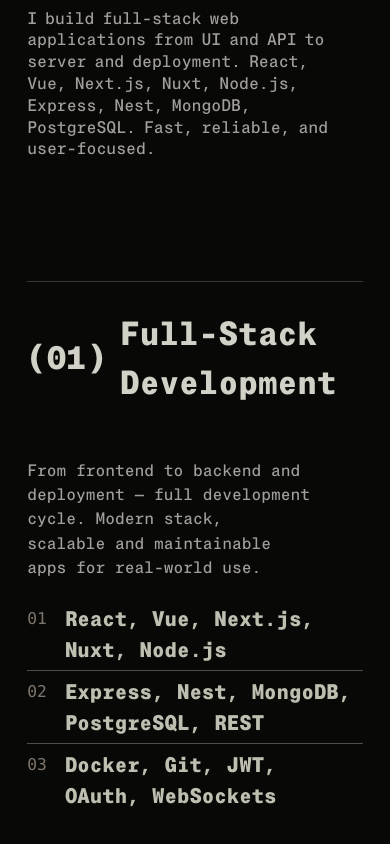
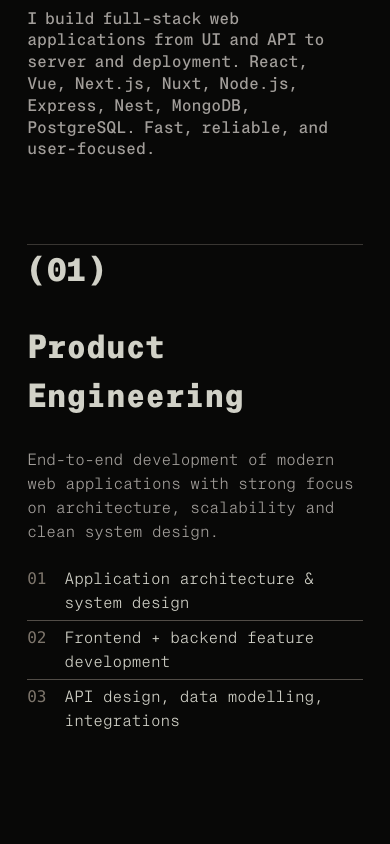
Before and after one commit to Mukhammad-amin-ai/Portfolio-v2, a Next.js app: page / in a window 390 px wide. Shown: the part 1142-1986 px from the top of the page. Built offline with nearby package versions, Linux system fonts and the light colour scheme.

Commit message:
[+] fixed services section

```diff
--- /dev/null
+++ b/src/components/ServiceItem.tsx
@@ -0,0 +1,49 @@
+type Props = {
+  service: {
+    id: string;
+    title: string;
+    style: string;
+    description: string;
+    points: string[];
+  };
+  index: number;
+};
+
+export function ServiceItem({ service, index }: Props) {
+  return (
+    <div
+      className={service.style}
+      style={{ top: `calc(20vh + ${index * 10}em)` }}
+    >
+      <div className="md:grid grid-cols-12 text-(length:--text-heading-2) font-semibold text-(--color-accent-400)">
+        <span className="col-span-2">({service.id})</span>
+
+        <h3 className="col-span-8 col-start-6 py-(--space-md)">
+          {service.title}
+        </h3>
+      </div>
+
+      <div className="md:grid grid-cols-12 min-h-[40vh]">
+        <div className="col-span-7 col-start-6 flex flex-col gap-y-(--space-sm)">
+          <p className="max-w-[40ch] text-(--color-secondary-50)">
+            {service.description}
+          </p>
+
+          <div className="flex flex-col divide-y divide-(--color-secondary-200)">
+            {service.points.map((p, i) => (
+              <span
+                key={i}
+                className="flex gap-x-(--space-sm) py-(--space-3xs)"
+              >
+                <span className="font-mono text-(--color-secondary-75)">
+                  {String(i + 1).padStart(2, "0")}
+                </span>
+                {p}
+              </span>
+            ))}
+          </div>
+        </div>
+      </div>
+    </div>
+  );
+}
--- a/src/components/sections/Services.tsx
+++ b/src/components/sections/Services.tsx
@@ -1,50 +1,87 @@
-'use client'
+"use client";
 
-import {useState, useEffect} from 'react'
-import {gsap} from 'gsap'
-import {ScrollTrigger} from 'gsap/ScrollTrigger'
-import CharReveal from '@/components/animations/CharReveal'
-import TextReveal from '@/components/animations/TextReveal'
-import MenuButton from '@/components/MenuButton'
+import { useState, useEffect } from "react";
+import { gsap } from "gsap";
+import { ScrollTrigger } from "gsap/ScrollTrigger";
 
-gsap.registerPlugin(ScrollTrigger)
+import CharReveal from "@/components/animations/CharReveal";
+import TextReveal from "@/components/animations/TextReveal";
+import MenuButton from "@/components/MenuButton";
+import { ServiceItem } from "../ServiceItem";
+
+gsap.registerPlugin(ScrollTrigger);
+
+export const services = [
+  {
+    id: "01",
+    style: "sticky border-t border-t-(--color-secondary-300) bg-(--color-secondary-400) mb-[21.5em] c324:mb-[23em] c343:mb-[23.5em] c358:mb-[25em] c360:mb-[23em] c370:mb-[21em] cs3:mb-[19em] c387:mb-[19.2em] cs5:mb-[18.2em] cs4:mb-[18em] sm:mb-[19em] md:mb-[19em] cs1:mb-[18.5em] lg:mb-[20.1em]",
+    title: "Product Engineering",
+    description:
+      "End-to-end development of modern web applications with strong focus on architecture, scalability and clean system design.",
+    points: [
+      "Application architecture & system design",
+      "Frontend + backend feature development",
+      "API design, data modelling, integrations",
+    ],
+  },
+  {
+    id: "02",
+    style: "sticky border-t border-t-(--color-secondary-300) bg-(--color-secondary-400) mb-[15.5em] c343:mb-[17.5em] c358:mb-[16.5em] c360:mb-[15em] c370:mb-[16em] cs3:mb-[13.1em] c387:mb-[13em] cs5:mb-[13em] cs4:mb-[13em] cs2:mb-[13.2em] sm:mb-[13em] md:mb-[13.5em] cs1:mb-[13em] lg:mb-[14em] top-[calc(20vh+7em)] cs2:top-[calc(20vh+7em)] sm:top-[calc(20vh+6em)] md:top-[calc(20vh+8em)] cs1:top-[calc(20vh+6em)] lg:top-[calc(20vh+6em)]",
+    title: "Frontend Systems",
+    description:
+      "Engineering fast, responsive and accessible user interfaces that scale with product growth.",
+    points: [
+      "SSR / SPA / hybrid rendering strategies",
+      "Component architecture & state management",
+      "UX performance optimization & SEO readiness",
+    ],
+  },
+  {
+    id: "03",
+    style: "sticky border-t border-t-(--color-secondary-300) bg-(--color-secondary-400) mb-[7.5em] cs1:mb-[7em] lg:mb-[8em] top:calc(20vh + 16em)",
+    title: "Scalable Backend",
+    description:
+      "Design and development of reliable backend services, real-time features and background processing pipelines.",
+    points: [
+      "Authentication, authorization & security layers",
+      "Realtime communication & async processing",
+      "Deployment pipelines, monitoring & scaling",
+    ],
+  },
+];
 
 export default function Services() {
-  const [showMenu, setShowMenu] = useState(false)
+  const [showMenu, setShowMenu] = useState(false);
 
   useEffect(() => {
     const trigger = ScrollTrigger.create({
-      trigger: '#Services',
-      start: 'top -20%',
+      trigger: "#Services",
+      start: "top -20%",
       onEnter: () => setShowMenu(true),
       onLeaveBack: () => setShowMenu(false),
-    })
+    });
 
     return () => {
-      trigger.kill()
-    }
-  }, [])
-
+      trigger.kill();
+    };
+  }, []);
 
   return (
     <section id="Services">
-     <MenuButton show={showMenu}/>
+      <MenuButton show={showMenu} />
       <div className="relative z-20 min-h-screen w-full overflow-x-clip">
-       <section className="section-padding rounded-t-3xl bg-[var(--color-secondary-400)] text-[var(--color-text-bg)]">
-         <div className="relative flex w-full flex-col gap-y-[var(--space-lg)] md:gap-y-[var(--space-2xl)]">
+        <section className="section-padding rounded-t-3xl bg-(--color-secondary-400) text-(--color-text-bg)">
+          <div className="relative flex w-full flex-col gap-y-(--space-lg) md:gap-y-(--space-2xl)">
             <h1 className="cs2:text-[length:var(--text-h1)] section-heading col-span-6 max-w-[18ch] text-accent-400">
-             <CharReveal text="What I Do /" delayPerChar={0.03}/>
+              <CharReveal text="What I Do /" delayPerChar={0.03} />
             </h1>
 
-           <div className="flex grid-cols-12 gap-x-[var(--gap-fluid)] md:grid">
-             <div
-              className="col-span-7 flex flex-col gap-x-[var(--space-xl)] gap-y-[var(--space-2xs)] sm:flex-row md:col-start-6">
-                <span
-                 className="flex h-full font-medium uppercase text-nowrap text-[var(--color-secondary-75)] text-[16px]">
+            <div className="flex grid-cols-12 gap-x-(--gap-fluid) md:grid">
+              <div className="col-span-7 flex flex-col gap-x-(--space-xl) gap-y-(--space-2xs) sm:flex-row md:col-start-6">
+                <span className="flex h-full font-medium uppercase text-nowrap text-(--color-secondary-75) text-[16px]">
                   (Services)
                 </span>
-               <div
-                className="w-full max-w-[35ch] text-balance text-[length:var(--text-base-large)] font-medium leading-base text-[var(--color-secondary-50)]">
+                <div className="w-full max-w-[35ch] text-balance text-(length:--text-base-large) font-medium leading-base text-(--color-secondary-50)">
                   <TextReveal
                     delay={0.3}
                     delayperwords={0}
@@ -54,45 +91,43 @@
               </div>
             </div>
 
-           <div className="w-full pt-[var(--space-lg)]">
-             <div className="mt-12 gap-y-16 flex flex-col justify-between bg-[var(--color-secondary-400)]">
-               {/* Service 1: Full-Stack Development */}
+            {/* <div className="w-full pt-(--space-lg)">
+              <div className="mt-12 gap-y-16 flex flex-col justify-between bg-(--color-secondary-400)">
+
                 <div
-                className="sticky border-t border-t-[var(--color-secondary-300)] bg-[var(--color-secondary-400)] mb-[21.5em] c324:mb-[23em] c343:mb-[23.5em] c358:mb-[25em] c360:mb-[23em] c370:mb-[21em] cs3:mb-[19em] c387:mb-[19.2em] cs5:mb-[18.2em] cs4:mb-[18em] sm:mb-[19em] md:mb-[19em] cs1:mb-[18.5em] lg:mb-[20.1em]"
-                style={{top: '20vh'}}>
-                 <div
-                  className="flex grid-cols-12 items-center justify-start gap-x-[var(--space-xs)] text-left text-[length:var(--text-heading-2)] font-semibold text-[var(--color-accent-400)] md:grid md:justify-between md:gap-x-[var(--gap-fluid)]">
+                  className="sticky border-t border-t-(--color-secondary-300) bg-(--color-secondary-400) mb-[21.5em] c324:mb-[23em] c343:mb-[23.5em] c358:mb-[25em] c360:mb-[23em] c370:mb-[21em] cs3:mb-[19em] c387:mb-[19.2em] cs5:mb-[18.2em] cs4:mb-[18em] sm:mb-[19em] md:mb-[19em] cs1:mb-[18.5em] lg:mb-[20.1em]"
+                  style={{ top: "20vh" }}
+                >
+                  <div className="flex grid-cols-12 items-center justify-start gap-x-(--space-xs) text-left text-(length:--text-heading-2) font-semibold text-(--color-accent-400) md:grid md:justify-between md:gap-x-(--gap-fluid)">
                     <span className="col-span-2">(01)</span>
-                   <h3 className="col-span-8 col-start-6 py-[var(--space-md)] 2xl:py-[var(--space-sm)]">
+                    <h3 className="col-span-8 col-start-6 py-(--space-md) 2xl:py-(--space-sm)">
                       Full-Stack Development
                     </h3>
                   </div>
-                 <div
-                  className="grid-gap relative flex min-h-[30vh] flex-col place-items-start pt-[var(--space-3xs)] md:grid md:min-h-[40vh] md:grid-cols-12">
-                   <div
-                    className="col-span-7 col-start-6 flex w-full flex-col gap-y-[var(--space-sm)] pt-[var(--space-sm)] text-[length:var(--text-heading-4)]">
-                     <p
-                      className="max-w-[40ch] text-balance text-[length:var(--text-base)] font-medium text-[var(--color-secondary-50)]">
-                       From frontend to backend and deployment — full development cycle. Modern stack, scalable and
+                  <div className="grid-gap relative flex min-h-[30vh] flex-col place-items-start pt-(--space-3xs) md:grid md:min-h-[40vh] md:grid-cols-12">
+                    <div className="col-span-7 col-start-6 flex w-full flex-col gap-y-(--space-sm) pt-(--space-sm) text-(length:--text-heading-4)">
+                      <p className="max-w-[40ch] text-balance text-(length:--text-base) font-medium text-(--color-secondary-50)">
+                        From frontend to backend and deployment — full
+                        development cycle. Modern stack, scalable and
                         maintainable apps for real-world use.
                       </p>
-                     <div className="flex flex-col divide-y divide-[var(--color-secondary-200)]">
-                        <span
-                         className="flex items-start gap-x-[var(--space-sm)] py-[var(--space-3xs)] font-bold text-[var(--color-accent-500)] xl:gap-x-[var(--space-md)] xl:py-[var(--space-2xs)] text-[length:var(--text-heading-4)]">
-                          <span
-                           className="font-mono text-[length:var(--text-base)] font-medium leading-[200%] text-[var(--color-secondary-75)]">01</span>
+                      <div className="flex flex-col divide-y divide-(--color-secondary-200)">
+                        <span className="flex items-start gap-x-(--space-sm) py-(--space-3xs) font-bold text-(--color-accent-500) xl:gap-x-(--space-md) xl:py-(--space-2xs) text-(length:--text-heading-4)">
+                          <span className="font-mono text-(length:--text-base) font-medium leading-[200%] text-(--color-secondary-75)">
+                            01
+                          </span>
                           React, Vue, Next.js, Nuxt, Node.js
                         </span>
-                       <span
-                        className="flex items-start gap-x-[var(--space-sm)] py-[var(--space-3xs)] font-bold text-[var(--color-accent-500)] xl:gap-x-[var(--space-md)] xl:py-[var(--space-2xs)]">
-                          <span
-                           className="font-mono text-[length:var(--text-base)] font-medium leading-[200%] text-[var(--color-secondary-75)]">02</span>
+                        <span className="flex items-start gap-x-(--space-sm) py-(--space-3xs) font-bold text-(--color-accent-500) xl:gap-x-(--space-md) xl:py-(--space-2xs)">
+                          <span className="font-mono text-(length:--text-base) font-medium leading-[200%] text-(--color-secondary-75)">
+                            02
+                          </span>
                           Express, Nest, MongoDB, PostgreSQL, REST
                         </span>
-                       <span
-                        className="flex items-start gap-x-[var(--space-sm)] py-[var(--space-3xs)] font-bold text-[var(--color-accent-500)] xl:gap-x-[var(--space-md)] xl:py-[var(--space-2xs)]">
-                          <span
-                           className="font-mono text-[length:var(--text-base)] font-medium leading-[200%] text-[var(--color-secondary-75)]">03</span>
+                        <span className="flex items-start gap-x-(--space-sm) py-(--space-3xs) font-bold text-(--color-accent-500) xl:gap-x-(--space-md) xl:py-(--space-2xs)">
+                          <span className="font-mono text-(length:--text-base) font-medium leading-[200%] text-(--color-secondary-75)">
+                            03
+                          </span>
                           Docker, Git, JWT, OAuth, WebSockets
                         </span>
                       </div>
@@ -100,42 +135,38 @@
                   </div>
                 </div>
 
-               {/* Service 2: UI/UX & Frontend */}
-               <div
-                className="sticky border-t border-t-[var(--color-secondary-300)] bg-[var(--color-secondary-400)] mb-[15.5em] c343:mb-[17.5em] c358:mb-[16.5em] c360:mb-[15em] c370:mb-[16em] cs3:mb-[13.1em] c387:mb-[13em] cs5:mb-[13em] cs4:mb-[13em] cs2:mb-[13.2em] sm:mb-[13em] md:mb-[13.5em] cs1:mb-[13em] lg:mb-[14em] top-[calc(20vh+7em)] cs2:top-[calc(20vh+7em)] sm:top-[calc(20vh+6em)] md:top-[calc(20vh+8em)] cs1:top-[calc(20vh+6em)] lg:top-[calc(20vh+6em)]">
-                 <div
-                  className="flex grid-cols-12 items-center justify-start gap-x-[var(--space-xs)] text-left text-[length:var(--text-heading-2)] font-semibold text-[var(--color-accent-400)] md:grid md:justify-between md:gap-x-[var(--gap-fluid)]">
+
+                <div className="sticky border-t border-t-(--color-secondary-300) bg-(--color-secondary-400) mb-[15.5em] c343:mb-[17.5em] c358:mb-[16.5em] c360:mb-[15em] c370:mb-[16em] cs3:mb-[13.1em] c387:mb-[13em] cs5:mb-[13em] cs4:mb-[13em] cs2:mb-[13.2em] sm:mb-[13em] md:mb-[13.5em] cs1:mb-[13em] lg:mb-[14em] top-[calc(20vh+7em)] cs2:top-[calc(20vh+7em)] sm:top-[calc(20vh+6em)] md:top-[calc(20vh+8em)] cs1:top-[calc(20vh+6em)] lg:top-[calc(20vh+6em)]">
+                  <div className="flex grid-cols-12 items-center justify-start gap-x-(--space-xs) text-left text-(length:--text-heading-2) font-semibold text-(--color-accent-400) md:grid md:justify-between md:gap-x-(--gap-fluid)">
                     <span className="col-span-2">(02)</span>
-                   <h3 className="col-span-8 col-start-6 py-[var(--space-md)] 2xl:py-[var(--space-sm)]">
+                    <h3 className="col-span-8 col-start-6 py-(--space-md) 2xl:py-(--space-sm)">
                       UI/UX & Frontend
                     </h3>
                   </div>
-                 <div
-                  className="grid-gap relative flex min-h-[30vh] flex-col place-items-start pt-[var(--space-3xs)] md:grid md:min-h-[40vh] md:grid-cols-12">
-                   <div
-                    className="col-span-7 col-start-6 flex w-full flex-col gap-y-[var(--space-sm)] pt-[var(--space-sm)] text-[length:var(--text-heading-4)]">
-                     <p
-                      className="max-w-[40ch] text-balance text-[length:var(--text-base)] font-medium text-[var(--color-secondary-50)]">
-                       Clean, responsive interfaces with a focus on clarity and accessibility. SSR, SEO, performance,
-                       and great UX across devices.
+                  <div className="grid-gap relative flex min-h-[30vh] flex-col place-items-start pt-(--space-3xs) md:grid md:min-h-[40vh] md:grid-cols-12">
+                    <div className="col-span-7 col-start-6 flex w-full flex-col gap-y-(--space-sm) pt-(--space-sm) text-(length:--text-heading-4)">
+                      <p className="max-w-[40ch] text-balance text-(length:--text-base) font-medium text-(--color-secondary-50)">
+                        Clean, responsive interfaces with a focus on clarity and
+                        accessibility. SSR, SEO, performance, and great UX
+                        across devices.
                       </p>
-                     <div className="flex flex-col divide-y divide-[var(--color-secondary-200)]">
-                        <span
-                         className="flex items-start gap-x-[var(--space-sm)] py-[var(--space-3xs)] font-bold text-[var(--color-accent-500)] xl:gap-x-[var(--space-md)] xl:py-[var(--space-2xs)] text-[length:var(--text-heading-4)]">
-                          <span
-                           className="font-mono text-[length:var(--text-base)] font-medium leading-[200%] text-[var(--color-secondary-75)]">01</span>
+                      <div className="flex flex-col divide-y divide-(--color-secondary-200)">
+                        <span className="flex items-start gap-x-(--space-sm) py-(--space-3xs) font-bold text-(--color-accent-500) xl:gap-x-(--space-md) xl:py-(--space-2xs) text-(length:--text-heading-4)">
+                          <span className="font-mono text-(length:--text-base) font-medium leading-[200%] text-(--color-secondary-75)">
+                            01
+                          </span>
                           Next.js, Nuxt, Tailwind, MUI, AntD
                         </span>
-                       <span
-                        className="flex items-start gap-x-[var(--space-sm)] py-[var(--space-3xs)] font-bold text-[var(--color-accent-500)] xl:gap-x-[var(--space-md)] xl:py-[var(--space-2xs)]">
-                          <span
-                           className="font-mono text-[length:var(--text-base)] font-medium leading-[200%] text-[var(--color-secondary-75)]">02</span>
+                        <span className="flex items-start gap-x-(--space-sm) py-(--space-3xs) font-bold text-(--color-accent-500) xl:gap-x-(--space-md) xl:py-(--space-2xs)">
+                          <span className="font-mono text-(length:--text-base) font-medium leading-[200%] text-(--color-secondary-75)">
+                            02
+                          </span>
                           Figma to Code, UI/UX
                         </span>
-                       <span
-                        className="flex items-start gap-x-[var(--space-sm)] py-[var(--space-3xs)] font-bold text-[var(--color-accent-500)] xl:gap-x-[var(--space-md)] xl:py-[var(--space-2xs)]">
-                          <span
-                           className="font-mono text-[length:var(--text-base)] font-medium leading-[200%] text-[var(--color-secondary-75)]">03</span>
+                        <span className="flex items-start gap-x-(--space-sm) py-(--space-3xs) font-bold text-(--color-accent-500) xl:gap-x-(--space-md) xl:py-(--space-2xs)">
+                          <span className="font-mono text-(length:--text-base) font-medium leading-[200%] text-(--color-secondary-75)">
+                            03
+                          </span>
                           HTML, CSS, TypeScript
                         </span>
                       </div>
@@ -143,42 +174,38 @@
                   </div>
                 </div>
 
-               {/* Service 3: Optimization */}
-               <div
-                className="sticky border-t border-t-[var(--color-secondary-300)] bg-[var(--color-secondary-400)] mb-[7.5em] cs1:mb-[7em] lg:mb-[8em] top:calc(20vh + 16em)">
-                 <div
-                  className="flex grid-cols-12 items-center justify-start gap-x-[var(--space-xs)] text-left text-[length:var(--text-heading-2)] font-semibold text-[var(--color-accent-400)] md:grid md:justify-between md:gap-x-[var(--gap-fluid)]">
+
+                <div className="sticky border-t border-t-(--color-secondary-300) bg-(--color-secondary-400) mb-[7.5em] cs1:mb-[7em] lg:mb-[8em] top:calc(20vh + 16em)">
+                  <div className="flex grid-cols-12 items-center justify-start gap-x-(--space-xs) text-left text-(length:--text-heading-2) font-semibold text-(--color-accent-400) md:grid md:justify-between md:gap-x-(--gap-fluid)">
                     <span className="col-span-2">(03)</span>
-                   <h3 className="col-span-8 col-start-6 py-[var(--space-md)] 2xl:py-[var(--space-sm)]">
+                    <h3 className="col-span-8 col-start-6 py-(--space-md) 2xl:py-(--space-sm)">
                       Security & DevOps
                     </h3>
                   </div>
-                 <div
-                  className="grid-gap relative flex min-h-[30vh] flex-col place-items-start pt-[var(--space-3xs)] md:grid md:min-h-[40vh] md:grid-cols-12">
-                   <div
-                    className="col-span-7 col-start-6 flex w-full flex-col gap-y-[var(--space-sm)] pt-[var(--space-sm)] text-[length:var(--text-heading-4)]">
-                     <p
-                      className="max-w-[40ch] text-balance text-[length:var(--text-base)] font-medium text-[var(--color-secondary-50)]">
-                       Security, anti-fraud, JWT, sessions. CI/CD, deployment on Vercel/Netlify, cron jobs and
-                       background processes. Clean architecture and scalability.
+                  <div className="grid-gap relative flex min-h-[30vh] flex-col place-items-start pt-(--space-3xs) md:grid md:min-h-[40vh] md:grid-cols-12">
+                    <div className="col-span-7 col-start-6 flex w-full flex-col gap-y-(--space-sm) pt-(--space-sm) text-(length:--text-heading-4)">
+                      <p className="max-w-[40ch] text-balance text-(length:--text-base) font-medium text-(--color-secondary-50)">
+                        Security, anti-fraud, JWT, sessions. CI/CD, deployment
+                        on Vercel/Netlify, cron jobs and background processes.
+                        Clean architecture and scalability.
                       </p>
-                     <div className="flex flex-col divide-y divide-[var(--color-secondary-200)]">
-                        <span
-                         className="flex items-start gap-x-[var(--space-sm)] py-[var(--space-3xs)] font-bold text-[var(--color-accent-500)] xl:gap-x-[var(--space-md)] xl:py-[var(--space-2xs)] text-[length:var(--text-heading-4)]">
-                          <span
-                           className="font-mono text-[length:var(--text-base)] font-medium leading-[200%] text-[var(--color-secondary-75)]">01</span>
+                      <div className="flex flex-col divide-y divide-(--color-secondary-200)">
+                        <span className="flex items-start gap-x-(--space-sm) py-(--space-3xs) font-bold text-(--color-accent-500) xl:gap-x-(--space-md) xl:py-(--space-2xs) text-(length:--text-heading-4)">
+                          <span className="font-mono text-(length:--text-base) font-medium leading-[200%] text-(--color-secondary-75)">
+                            01
+                          </span>
                           JWT, OAuth, Brevo, Telegram Bot
                         </span>
-                       <span
-                        className="flex items-start gap-x-[var(--space-sm)] py-[var(--space-3xs)] font-bold text-[var(--color-accent-500)] xl:gap-x-[var(--space-md)] xl:py-[var(--space-2xs)]">
-                          <span
-                           className="font-mono text-[length:var(--text-base)] font-medium leading-[200%] text-[var(--color-secondary-75)]">02</span>
+                        <span className="flex items-start gap-x-(--space-sm) py-(--space-3xs) font-bold text-(--color-accent-500) xl:gap-x-(--space-md) xl:py-(--space-2xs)">
+                          <span className="font-mono text-(length:--text-base) font-medium leading-[200%] text-(--color-secondary-75)">
+                            02
+                          </span>
                           YooKassa, payments, multi-tenancy
                         </span>
-                       <span
-                        className="flex items-start gap-x-[var(--space-sm)] py-[var(--space-3xs)] font-bold text-[var(--color-accent-500)] xl:gap-x-[var(--space-md)] xl:py-[var(--space-2xs)]">
-                          <span
-                           className="font-mono text-[length:var(--text-base)] font-medium leading-[200%] text-[var(--color-secondary-75)]">03</span>
+                        <span className="flex items-start gap-x-(--space-sm) py-(--space-3xs) font-bold text-(--color-accent-500) xl:gap-x-(--space-md) xl:py-(--space-2xs)">
+                          <span className="font-mono text-(length:--text-base) font-medium leading-[200%] text-(--color-secondary-75)">
+                            03
+                          </span>
                           CI/CD, Vercel, AWS S3, WebSockets
                         </span>
                       </div>
@@ -186,10 +213,15 @@
                   </div>
                 </div>
               </div>
+            </div> */}
+            <div className="mt-12 flex flex-col">
+              {services.map((service, index) => (
+                <ServiceItem key={service.id} service={service} index={index} />
+              ))}
             </div>
           </div>
         </section>
       </div>
     </section>
-  )
+  );
 }
```
Lines whose indentation alone changed are shown as unchanged.
